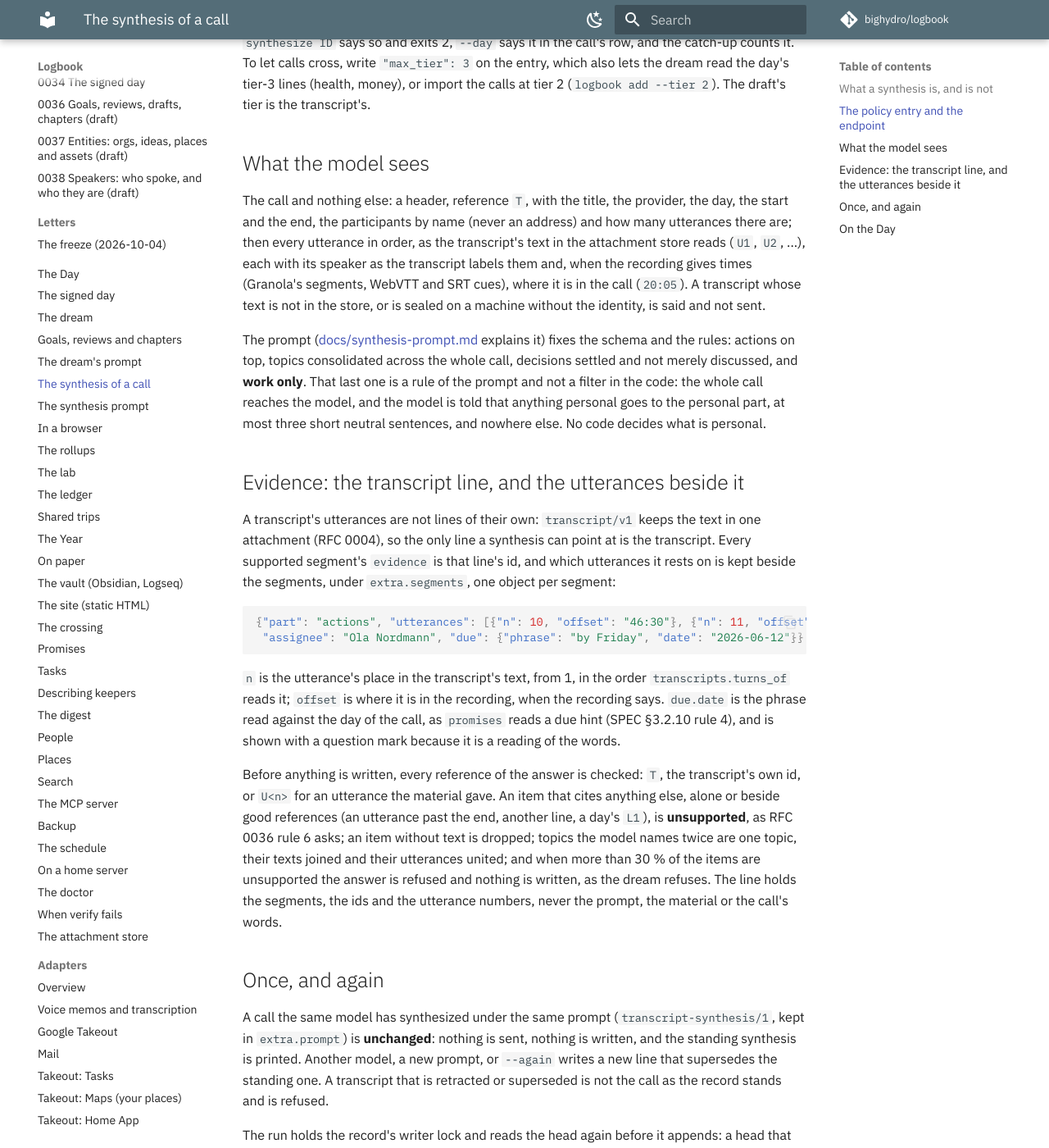
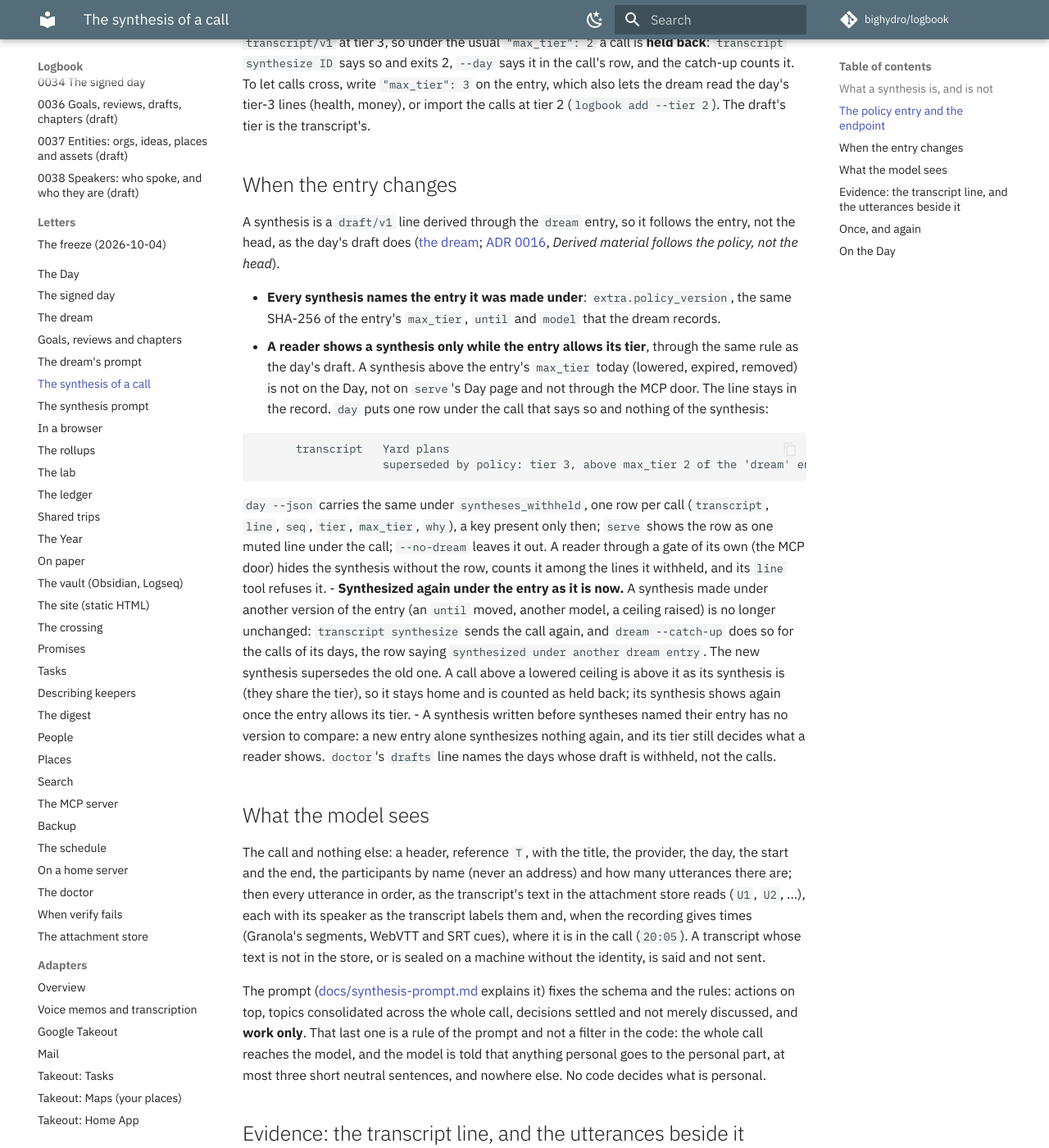
Before and after one commit to bighydro/logbook, an MkDocs documentation site: the page built from docs/transcript-synthesis.md, in a window 1280 px wide and 1400 px high, scrolled down 999 px. Shown: the whole window at 82% size. Built offline with MkDocs 1.6.1 and Material for MkDocs 9.7.7, drawn with Linux system fonts in a browser that asks for light colours; comment, search, counter and statistics services are not loaded; some of the changed text lies outside the part shown.

Commit message:
docs: a call's synthesis follows the policy, not the head
docs/transcript-synthesis.md gains *When the entry changes*: the version a
synthesis records, the row under the call (`syntheses_withheld` in JSON),
the MCP door, synthesizing again under another entry, and a synthesis that
names no version. The unchanged rule and the catch-up say "the same entry".
day.md, dream.md and mcp.md say the same where they list syntheses; RFC
0036's note on the call's synthesis points at rule 7; the changelog
fragment gains the line.

Co-Authored-By: Claude Opus 5.5 <noreply@anthropic.com>
Claude-Session: https://claude.ai/code/session_016HikiKXUrzFpSXVLH2ScuN
Signed-off-by: bighydro <122497530+bighydro@users.noreply.github.com>

````diff
--- a/docs/transcript-synthesis.md
+++ b/docs/transcript-synthesis.md
@@ -17,7 +17,8 @@ logbook transcript synthesize --day yesterday --dry-run               # ask the
 
 `--show-prompt` prints the prompt and the material as they are sent; `--again` asks once more when
 this model has already synthesized the call. The morning's `dream --catch-up` synthesizes every call of
-the days it covers that has no synthesis yet (below).
+the days it covers that has no synthesis yet, or whose synthesis was made under another version of the
+`dream` entry (below).
 
 ## What a synthesis is, and is not
 
@@ -39,6 +40,38 @@ tier 3, so under the usual `"max_tier": 2` a call is **held back**: `transcript
 and exits 2, `--day` says it in the call's row, and the catch-up counts it. To let calls cross, write
 `"max_tier": 3` on the entry, which also lets the dream read the day's tier-3 lines (health, money), or
 import the calls at tier 2 (`logbook add --tier 2`). The draft's tier is the transcript's.
+
+## When the entry changes
+
+A synthesis is a `draft/v1` line derived through the `dream` entry, so it follows the entry, not the
+head, as the day's draft does ([the dream](dream.md#when-the-entry-changes); [ADR
+0016](adr/0016-tier-crossing-policy.md), *Derived material follows the policy, not the head*).
+
+- **Every synthesis names the entry it was made under**: `extra.policy_version`, the same SHA-256 of the
+  entry's `max_tier`, `until` and `model` that the dream records.
+- **A reader shows a synthesis only while the entry allows its tier**, through the same rule as the
+  day's draft. A synthesis above the entry's `max_tier` today (lowered, expired, removed) is not on the
+  Day, not on `serve`'s Day page and not through the MCP door. The line stays in the record. `day` puts
+  one row under the call that says so and nothing of the synthesis:
+
+  ```
+        transcript   Yard plans
+                     superseded by policy: tier 3, above max_tier 2 of the 'dream' entry; the call stays home until the entry allows its tier
+  ```
+
+  `day --json` carries the same under `syntheses_withheld`, one row per call (`transcript`, `line`,
+  `seq`, `tier`, `max_tier`, `why`), a key present only then; `serve` shows the row as one muted line
+  under the call; `--no-dream` leaves it out. A reader through a gate of its own (the MCP door) hides
+  the synthesis without the row, counts it among the lines it withheld, and its `line` tool refuses it.
+- **Synthesized again under the entry as it is now.** A synthesis made under another version of the
+  entry (an `until` moved, another model, a ceiling raised) is no longer unchanged: `transcript
+  synthesize` sends the call again, and `dream --catch-up` does so for the calls of its days, the row
+  saying `synthesized under another dream entry`. The new synthesis supersedes the old one. A call above
+  a lowered ceiling is above it as its synthesis is (they share the tier), so it stays home and is
+  counted as held back; its synthesis shows again once the entry allows its tier.
+- A synthesis written before syntheses named their entry has no version to compare: a new entry alone
+  synthesizes nothing again, and its tier still decides what a reader shows. `doctor`'s `drafts` line
+  names the days whose draft is withheld, not the calls.
 
 ## What the model sees
 
@@ -83,16 +116,18 @@ utterance numbers, never the prompt, the material or the call's words.
 ## Once, and again
 
 A call the same model has synthesized under the same prompt (`transcript-synthesis/1`, kept in
-`extra.prompt`) is **unchanged**: nothing is sent, nothing is written, and the standing synthesis is
-printed. Another model, a new prompt, or `--again` writes a new line that supersedes the standing one. A
-transcript that is retracted or superseded is not the call as the record stands and is refused.
+`extra.prompt`) and the same `dream` entry (`extra.policy_version`) is **unchanged**: nothing is sent,
+nothing is written, and the standing synthesis is printed. Another model, a new prompt, another entry,
+or `--again` writes a new line that supersedes the standing one. A transcript that is retracted or
+superseded is not the call as the record stands and is refused.
 
 The run holds the record's writer lock and reads the head again before it appends: a head that moved
 under the reading is `HeadMoved`, one sentence, nothing written.
 
 `dream --catch-up`, the 06:00 close's second step ([the schedule](schedule.md)), synthesizes, after the
-days, each call of those days that no model has synthesized yet, one row each; a call held back by the
-ceiling or without its text is counted in the closing line:
+days, each call of those days that no model has synthesized yet, or whose synthesis was made under
+another version of the entry, one row each; a call held back by the ceiling or without its text is
+counted in the closing line:
 
 ```
 $ logbook dream --catch-up --days 3
@@ -128,5 +163,6 @@ marked; `day --json` carries them under `syntheses`; `transcript synthesize ID`
   a synthesis is a proposal: the transcript is the record
 ```
 
-`day --no-dream` leaves syntheses out with the day's draft. `show` lists the draft line on the day it
-was written, as every line.
+A synthesis the `dream` entry no longer allows is not among them: its row says `superseded by policy`
+and why (*When the entry changes*). `day --no-dream` leaves syntheses, and that row, out with the day's
+draft. `show` lists the draft line on the day it was written, as every line.
````
Also changed, not shown: changelog.d/transcript-synthesize.md (+4 -0 lines), docs/day.md (+12 -8 lines), docs/dream.md (+4 -3 lines), docs/mcp.md (+5 -4 lines), rfcs/0036-draft-v1.md (+1 -1 lines).
